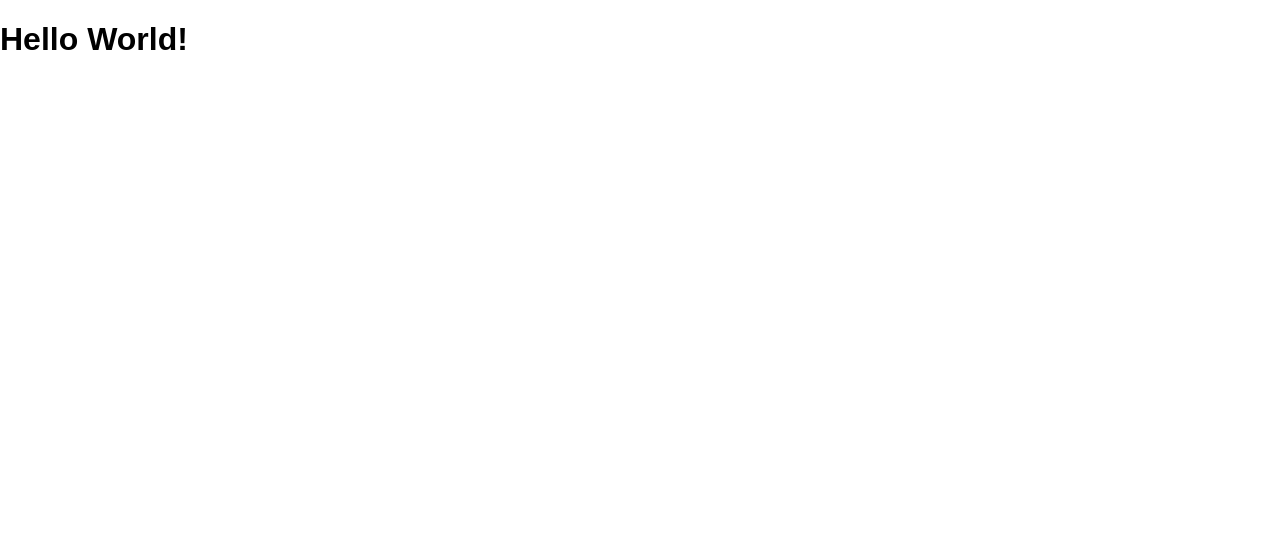
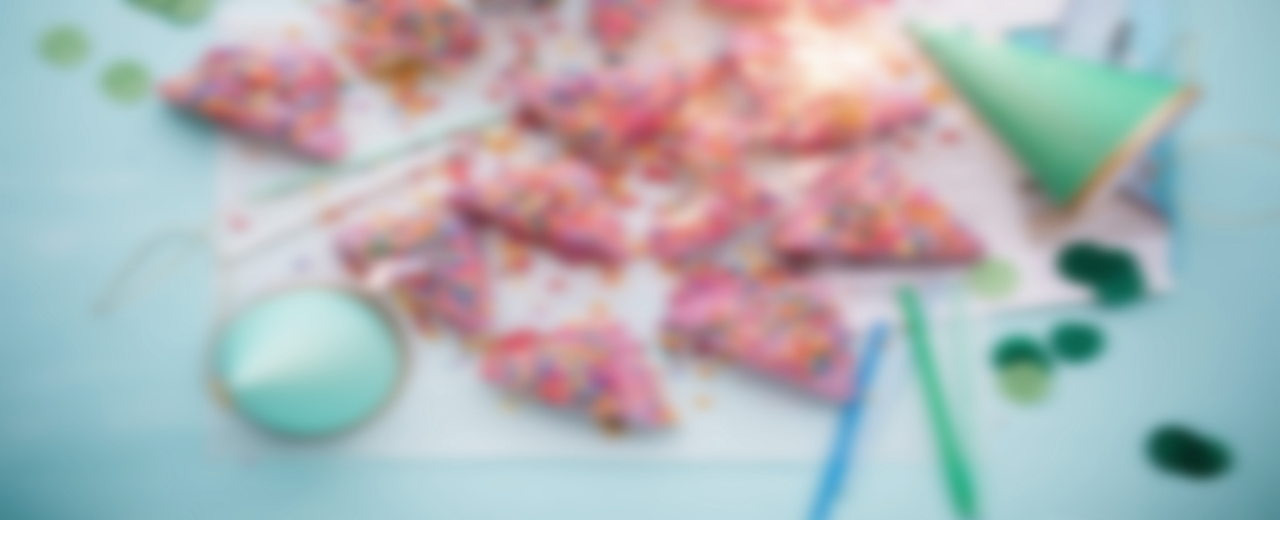
Before and after one commit to imjaroiswebdev/parallax-header, a website: page app/index.html in a window 1280 px wide. Shown: the top 558 px of the page. Drawn offline with Linux system fonts and the light colour scheme.

Commit message:
Fondo para el header incorporado y fijo como base para el efecto.

```diff
--- a/app/assets/styles/styles.css
+++ b/app/assets/styles/styles.css
@@ -459,3 +459,18 @@ template {
 [hidden] {
   display: none;
 }
+
+/*
+ *===Estilos para el header con efecto parallax===
+*/
+
+.parallax-header {
+	position: relative;
+    width: 100%;
+    height: 65vmin;
+    background-image: url(../../assets/images/brooke-lark-158026-opt.jpg);
+    background-size: 100% 65vmin;
+    background-position: top center;
+    background-repeat: no-repeat;
+    background-attachment: fixed;
+}
--- a/app/index.html
+++ b/app/index.html
@@ -7,6 +7,13 @@
         <link rel="stylesheet" href="assets/styles/styles.css">
     </head>
     <body>
-        <h1>Hello World!</h1>
+        <header class="parallax-header">
+            <div class="parallax-header__logo"></div>
+            <div class="parallax-header__choco"></div>
+            <div class="parallax-header__toppers"></div>
+        </header>
+        <section style="height: 200vh">
+
+        </section>
     </body>
 </html>
--- /dev/null
+++ b/app/pre-styles/modules/_parallax-header.css
@@ -0,0 +1,10 @@
+.parallax-header {
+	position: relative;
+    width: 100%;
+    height: 65vmin;
+    background-image: url(../../assets/images/brooke-lark-158026-opt.jpg);
+    background-size: 100% 65vmin;
+    background-position: top center;
+    background-repeat: no-repeat;
+    background-attachment: fixed;
+}
--- a/app/pre-styles/styles.css
+++ b/app/pre-styles/styles.css
@@ -1 +1,5 @@
 @import "normalize.css";
+/*
+ *===Estilos para el header con efecto parallax===
+*/
+@import "modules/_parallax-header";
```
Also changed, not shown: app/assets/images/brooke-lark-158026-opt.jpg (added), app/assets/images/chocolates.png (added), app/assets/images/icons/logo.svg (added), app/assets/images/toppers.png (added), 2 other files.
